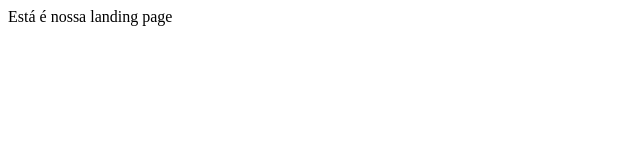
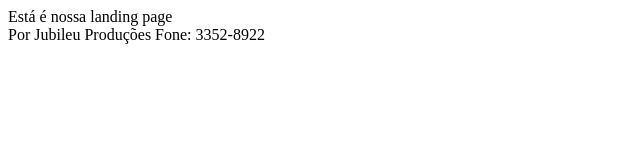
Before and after one commit to Raulleao/GCS, a plain HTML site: page LandingPage.html in a window 1280 px wide. Shown: the whole page, without its empty margins (0-640 px from the left). Drawn offline with Linux system fonts and the light colour scheme.

Commit message:
fix(LandingPage): Mudança do nome da empresa E adicionado footer com informações da empresa

```diff
--- a/LandingPage.html
+++ b/LandingPage.html
@@ -4,9 +4,13 @@
     <meta charset="UTF-8">
     <meta http-equiv="X-UA-Compatible" content="IE=edge">
     <meta name="viewport" content="width=device-width, initial-scale=1.0">
-    <title>Pato Produções</title>
+    <title>Jubileu Produções</title>
 </head>
 <body>
     Está é nossa landing page
 </body>
+<footer>
+    Por Jubileu Produções
+    Fone: 3352-8922
+</footer>
 </html>
```
